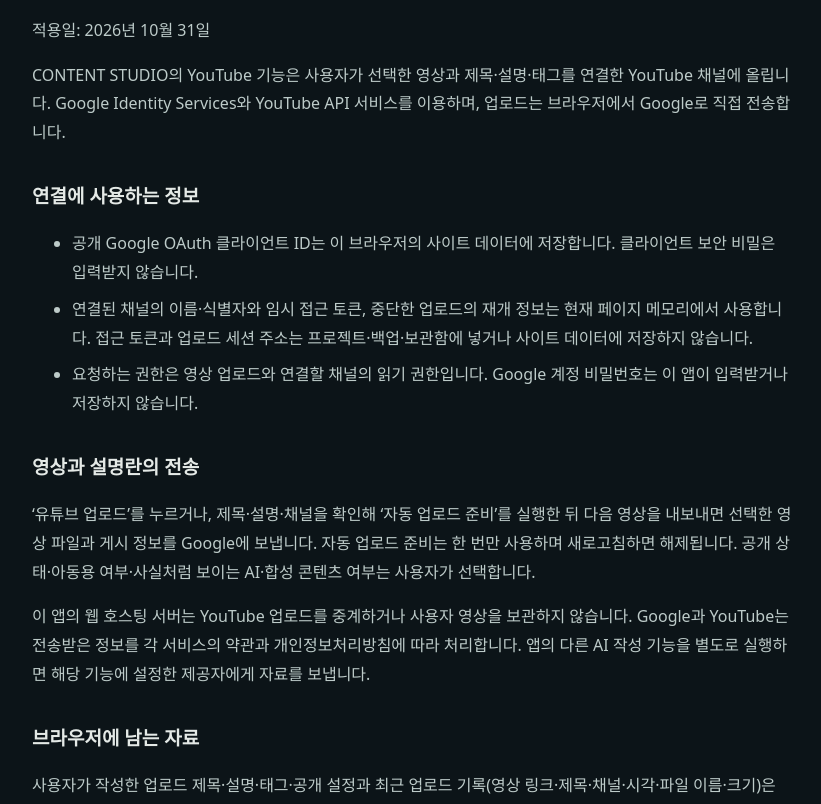
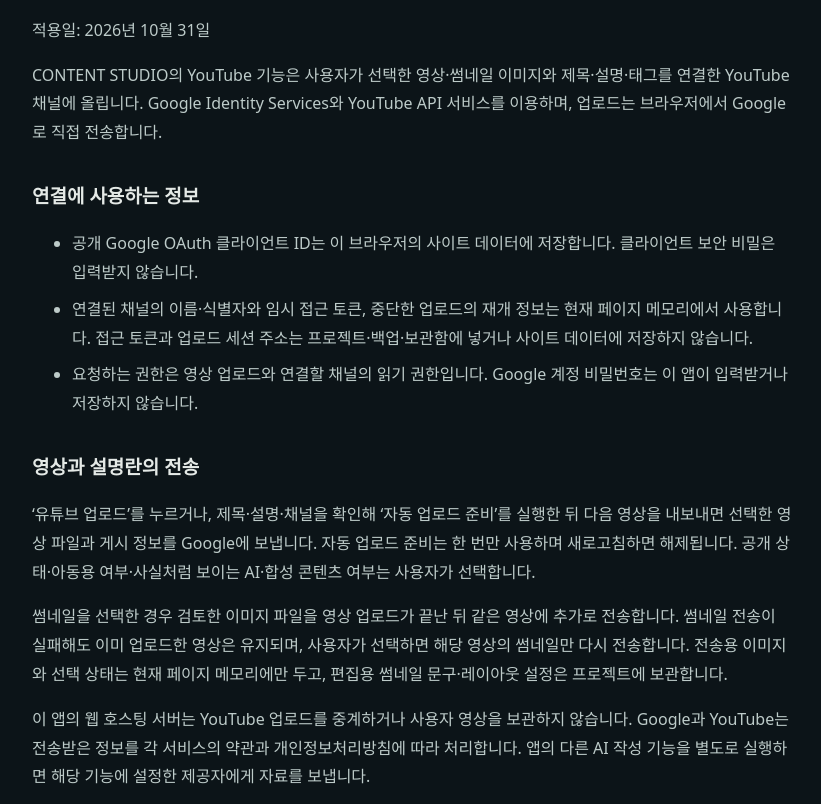
Before and after one commit to battlebuild001/image-studio, a website: page dist/youtube-privacy.html in a window 1280 px wide. Shown: the part 139-943 px from the top of the page, without its empty margins (228-1049 px from the left). Drawn offline with Linux system fonts and the light colour scheme.

Commit message:
Publish Image Studio backend source f60e6f553410f9ce

```diff
--- a/dist/youtube-privacy.html
+++ b/dist/youtube-privacy.html
@@ -3,9 +3,10 @@
 <head><meta charset="utf-8"><meta name="viewport" content="width=device-width,initial-scale=1"><meta name="color-scheme" content="dark"><title>YouTube 연결 개인정보 안내 · CONTENT STUDIO</title>
 <style>body{margin:0;background:#0c1418;color:#e4e9e6;font:16px/1.8 system-ui,sans-serif}main{max-width:760px;margin:auto;padding:36px 24px 72px}h1{font-size:28px;line-height:1.4}h2{font-size:19px;margin-top:32px}a{color:#e4bf84}p,li{color:#bdcbc9}code{overflow-wrap:anywhere}nav{margin-bottom:32px}li{margin:8px 0}</style></head>
 <body><main><nav><a href="./">← 편집기로 돌아가기</a></nav><h1>YouTube 연결 개인정보 안내</h1><p>적용일: 2026년 10월 31일</p>
-<p>CONTENT STUDIO의 YouTube 기능은 사용자가 선택한 영상과 제목·설명·태그를 연결한 YouTube 채널에 올립니다. Google Identity Services와 YouTube API 서비스를 이용하며, 업로드는 브라우저에서 Google로 직접 전송합니다.</p>
+<p>CONTENT STUDIO의 YouTube 기능은 사용자가 선택한 영상·썸네일 이미지와 제목·설명·태그를 연결한 YouTube 채널에 올립니다. Google Identity Services와 YouTube API 서비스를 이용하며, 업로드는 브라우저에서 Google로 직접 전송합니다.</p>
 <h2>연결에 사용하는 정보</h2><ul><li>공개 Google OAuth 클라이언트 ID는 이 브라우저의 사이트 데이터에 저장합니다. 클라이언트 보안 비밀은 입력받지 않습니다.</li><li>연결된 채널의 이름·식별자와 임시 접근 토큰, 중단한 업로드의 재개 정보는 현재 페이지 메모리에서 사용합니다. 접근 토큰과 업로드 세션 주소는 프로젝트·백업·보관함에 넣거나 사이트 데이터에 저장하지 않습니다.</li><li>요청하는 권한은 영상 업로드와 연결할 채널의 읽기 권한입니다. Google 계정 비밀번호는 이 앱이 입력받거나 저장하지 않습니다.</li></ul>
 <h2>영상과 설명란의 전송</h2><p>‘유튜브 업로드’를 누르거나, 제목·설명·채널을 확인해 ‘자동 업로드 준비’를 실행한 뒤 다음 영상을 내보내면 선택한 영상 파일과 게시 정보를 Google에 보냅니다. 자동 업로드 준비는 한 번만 사용하며 새로고침하면 해제됩니다. 공개 상태·아동용 여부·사실처럼 보이는 AI·합성 콘텐츠 여부는 사용자가 선택합니다.</p>
+<p>썸네일을 선택한 경우 검토한 이미지 파일을 영상 업로드가 끝난 뒤 같은 영상에 추가로 전송합니다. 썸네일 전송이 실패해도 이미 업로드한 영상은 유지되며, 사용자가 선택하면 해당 영상의 썸네일만 다시 전송합니다. 전송용 이미지와 선택 상태는 현재 페이지 메모리에만 두고, 편집용 썸네일 문구·레이아웃 설정은 프로젝트에 보관합니다.</p>
 <p>이 앱의 웹 호스팅 서버는 YouTube 업로드를 중계하거나 사용자 영상을 보관하지 않습니다. Google과 YouTube는 전송받은 정보를 각 서비스의 약관과 개인정보처리방침에 따라 처리합니다. 앱의 다른 AI 작성 기능을 별도로 실행하면 해당 기능에 설정한 제공자에게 자료를 보냅니다.</p>
 <h2>브라우저에 남는 자료</h2><p>사용자가 작성한 업로드 제목·설명·태그·공개 설정과 최근 업로드 기록(영상 링크·제목·채널·시각·파일 이름·크기)은 프로젝트와 함께 이 브라우저에 저장합니다. 프로젝트 백업을 만들면 해당 게시 정보도 포함됩니다. 영상 원본과 편집용 미디어의 저장 방식은 기존 편집기와 같습니다. 앱은 YouTube 연결 자료를 판매하거나 광고 목적으로 공유하지 않습니다.</p>
 <h2>연결 해제와 삭제</h2><p>앱의 ‘연결 해제’로 현재 접근 권한을 철회하고 메모리의 연결·재개 정보를 지울 수 있습니다. 연결 해제 시 앱에 저장된 모든 프로젝트·분야 탭·보관함의 YouTube 업로드 기록도 지웁니다. ‘이 앱의 업로드 기록 지우기’로 별도로 삭제할 수도 있습니다. 직접 작성한 게시 초안과 편집용 미디어는 유지합니다. 앱 밖에 내려받은 백업 파일은 사용자가 직접 관리하고 삭제해야 합니다. <a href="https://myaccount.google.com/connections" target="_blank" rel="noopener noreferrer">Google 계정의 연결 관리</a>에서도 권한을 철회할 수 있습니다. 브라우저의 이 사이트 데이터 삭제로 로컬 설정과 프로젝트를 지울 수 있으므로 필요한 백업은 먼저 보관하세요.</p>
```
Also changed, not shown: .image-studio-backend.json.
